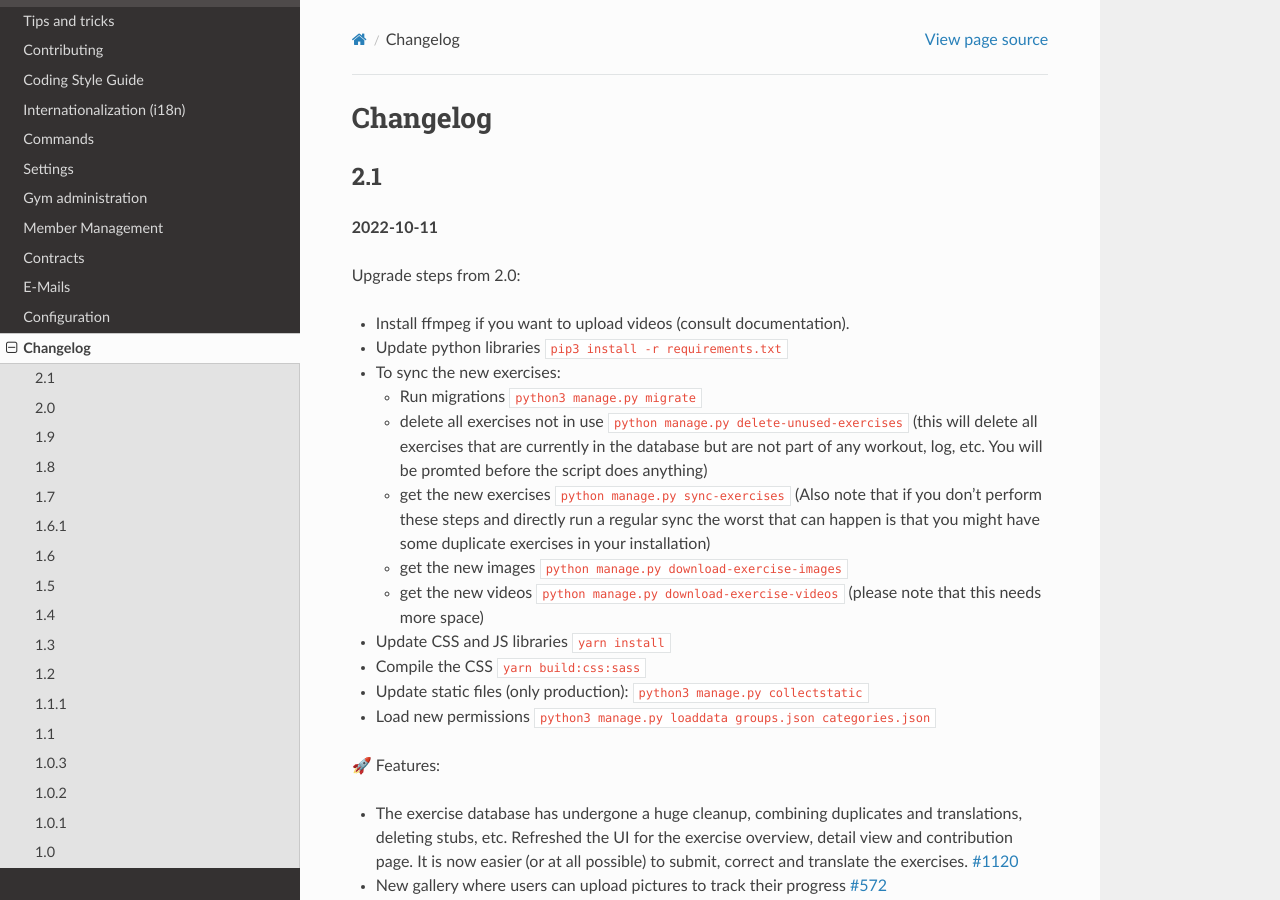
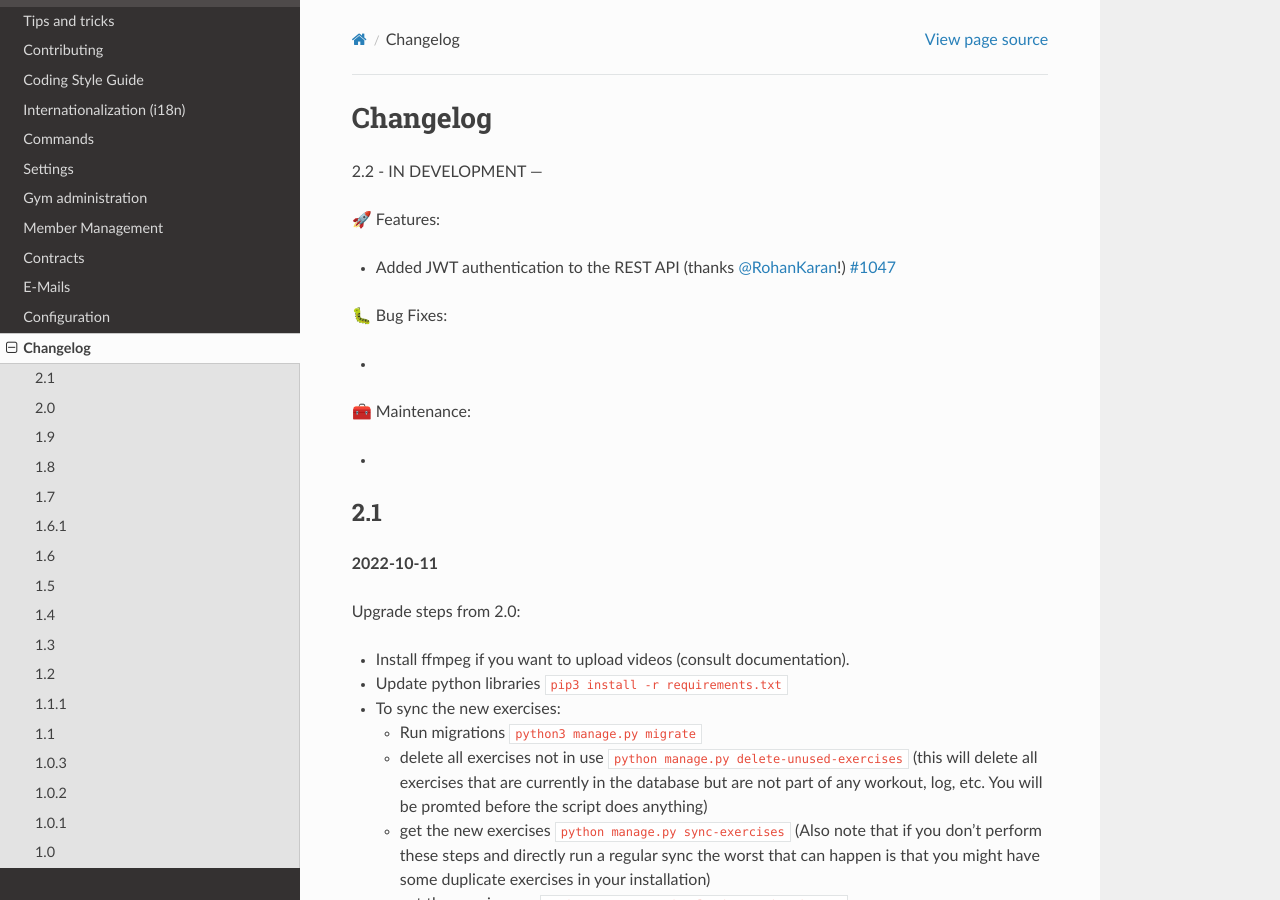
Before and after one commit to wger-project/docs, a Sphinx documentation site: the page built from docs/changelog.rst, in a window 1280 px wide and 900 px high. Built offline with Sphinx 7.4.7 and the Read the Docs theme 2.0.0, drawn with Linux system fonts in a browser that asks for light colours.

Commit message:
Update changelog.rst

```diff
--- a/docs/changelog.rst
+++ b/docs/changelog.rst
@@ -1,5 +1,26 @@
 Changelog
 =========
+
+2.2 - IN DEVELOPMENT
+---
+
+🚀 Features:
+
+* Added JWT authentication to the REST API (thanks `@RohanKaran`_!) `#1047`_
+
+
+🐛 Bug Fixes:
+
+*
+
+
+🧰 Maintenance:
+
+*
+
+.. _#1047: https://github.com/wger-project/wger/issues/1047
+.. _@RohanKaran: https://github.com/RohanKaran
+
 
 2.1
 ---
```
